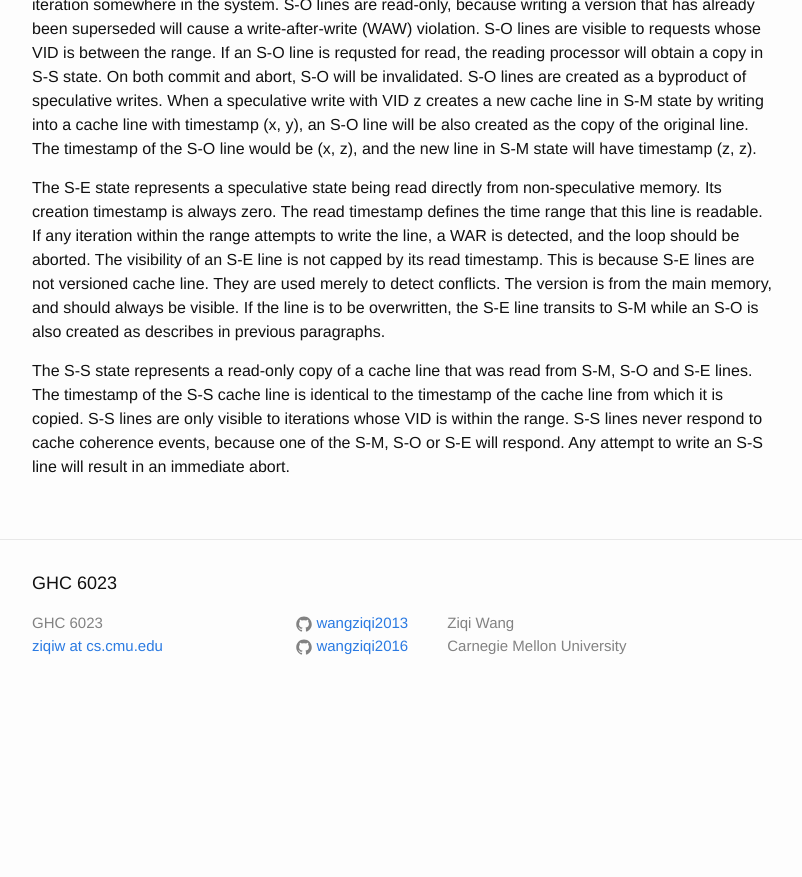
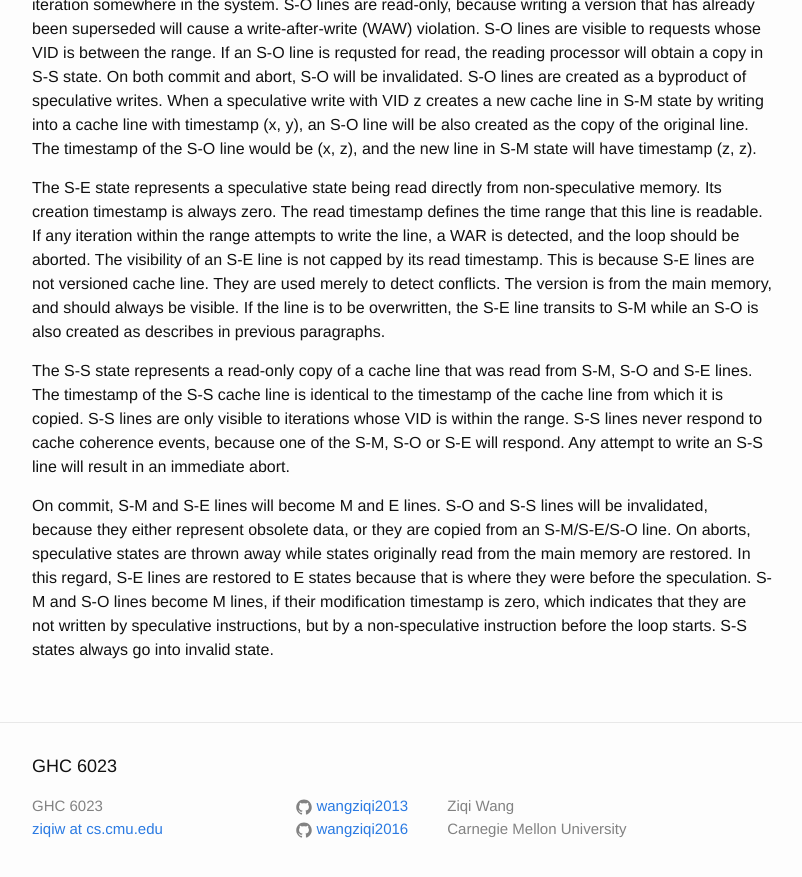
Before and after one commit to wangziqi2013/wangziqi2013.github.io, a Jekyll site: the page built from _posts/2018-06-02-Hardware-Multithreaded-Transactions.markdown, in a window 1280 px wide and 900 px high, scrolled down 2050 px. Shown: the top 877 px of the window, without its empty margins (238-1040 px from the left). Built offline with Jekyll 4.4.1, drawn with Linux system fonts in a browser that asks for light colours; before the commit the page ends 2767 px from its top, so only the background shows below that.

Commit message:
Adding commit and abort logic

```diff
--- a/_posts/2018-06-02-Hardware-Multithreaded-Transactions.markdown
+++ b/_posts/2018-06-02-Hardware-Multithreaded-Transactions.markdown
@@ -93,3 +93,10 @@ The S-S state represents a read-only copy of a cache line that was read from S-M
 cache line is identical to the timestamp of the cache line from which it is copied. S-S lines are only visible to iterations whose
 VID is within the range. S-S lines never respond to cache coherence events, because one of the S-M, S-O or S-E will respond.
 Any attempt to write an S-S line will result in an immediate abort.
+
+On commit, S-M and S-E lines will become M and E lines. S-O and S-S lines will be invalidated, because they either represent
+obsolete data, or they are copied from an S-M/S-E/S-O line. On aborts, speculative states are thrown away while states originally
+read from the main memory are restored. In this regard, S-E lines are restored to E states because that is where they were
+before the speculation. S-M and S-O lines become M lines, if their modification timestamp is zero, which indicates that they
+are not written by speculative instructions, but by a non-speculative instruction before the loop starts. S-S states always
+go into invalid state.
```
